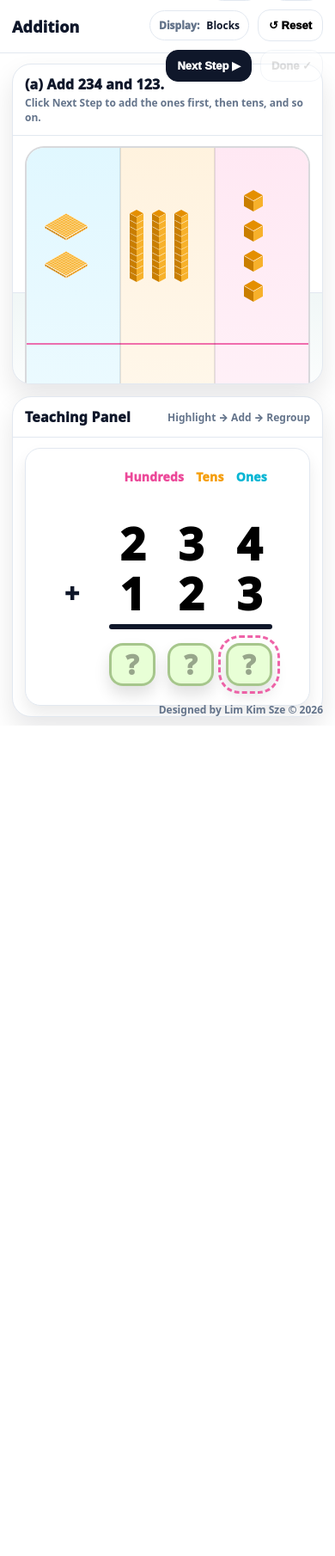
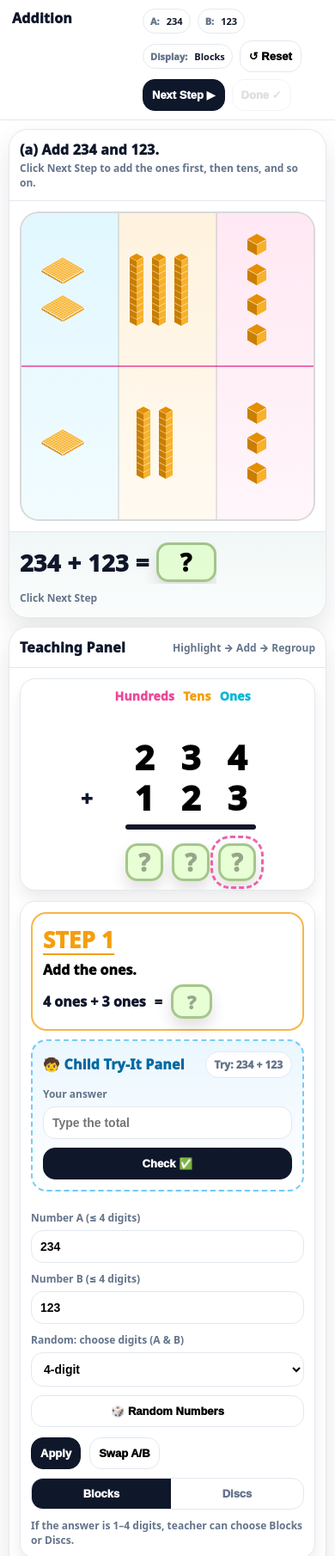
Before and after one commit to limkimsze-maker/P1_to_P3_Addition, a plain HTML site: page index.html in a window 390 px wide. Shown: the top 1810 px of the page at 86% size. Before the commit the page ends 844 px from the top, so only its background shows below. Drawn offline with Linux system fonts and the light colour scheme.

Commit message:
Update index.html

```diff
--- a/index.html
+++ b/index.html
@@ -4,7 +4,8 @@
 <link rel="icon" href="./kimsze_sharp16.ico?v=20260111a" sizes="any">
 <link rel="shortcut icon" href="./kimsze_sharp16.ico?v=20260111a">
   <meta charset="utf-8"/>
-  <meta name="viewport" content="width=device-width,initial-scale=1"/>
+  <!-- ✅ make viewport work properly on phones -->
+  <meta name="viewport" content="width=device-width, initial-scale=1, viewport-fit=cover"/>
   <title>Addition — Place Value Mat (Step-by-step)</title>
 
   <style>
@@ -37,7 +38,7 @@
       --ease: cubic-bezier(.2,.85,.2,1);
 
       /* Layout */
-      --topbarH: 62px;
+      --topbarH: 62px; /* used as a min-height only on mobile */
       --gap: 14px;
       --maxW: 1320px;
 
@@ -54,22 +55,32 @@
       font-family: system-ui, -apple-system, Segoe UI, Roboto, Arial, sans-serif;
       background: var(--bg);
       color: var(--ink);
-      overflow: hidden; /* no window scrolling */
+
+      /* ✅ allow scrolling on phones + inertia scroll */
+      overflow:auto;
+      -webkit-overflow-scrolling: touch;
+      -webkit-text-size-adjust: 100%;
     }
 
     .topbar{
-      height: var(--topbarH);
+      /* ✅ do NOT force fixed height; allow wrapping on phones */
+      height: auto;
+      min-height: var(--topbarH);
+
       border-bottom:1px solid var(--line);
       background: rgba(255,255,255,.92);
       backdrop-filter: blur(8px);
       display:flex;
-      align-items:center;
+      align-items:flex-start;
       justify-content:space-between;
       gap:12px;
       padding: 10px 14px;
       position: sticky;
-      top:0;
+      top: 0;
       z-index: 20;
+
+      /* ✅ safe-area for iPhone notch */
+      padding-top: calc(10px + env(safe-area-inset-top));
     }
     .title{
       display:flex;
@@ -112,6 +123,7 @@
       cursor:pointer;
       white-space:nowrap;
       transition: transform .08s ease;
+      touch-action: manipulation;
     }
     .btn:active{ transform: translateY(1px); }
     .btn.primary{
@@ -126,14 +138,18 @@
     }
 
     .wrap{
-      height: calc(100vh - var(--topbarH));
+      /* ✅ remove fixed viewport height so content can extend */
+      height: auto;
+      min-height: calc(100vh - var(--topbarH));
       max-width: var(--maxW);
       margin: 0 auto;
-      padding: 12px 14px 10px;
+      padding: 12px 14px 14px;
       display:grid;
       grid-template-columns: 1.55fr .85fr;
       gap: var(--gap);
-      overflow:hidden;
+
+      /* ✅ don't clip content on phones */
+      overflow: visible;
       min-height: 0;
     }
 
@@ -383,6 +399,10 @@
       align-items:center;
       gap: 12px;
       white-space:nowrap;
+      max-width: 100%;
+      overflow-x: auto;          /* ✅ allow sideways scroll if needed */
+      -webkit-overflow-scrolling: touch;
+      padding-bottom: 2px;
     }
     .ansPill{
       min-width: 70px;
@@ -397,6 +417,7 @@
       font-size: 34px;
       color:#000;
       box-shadow: 0 10px 18px rgba(0,0,0,.12);
+      flex: 0 0 auto;
     }
     .eqHint{
       font-size:12px;
@@ -733,6 +754,7 @@
       align-items:center;
       justify-content:space-between;
       gap:10px;
+      flex-wrap: wrap;
     }
     .childTitle{
       font-weight:1000;
@@ -814,6 +836,71 @@
       .algoBox{ height: 300px; }
       .panelBody{ grid-template-rows: 300px auto; }
     }
+
+    /* =========================
+       ✅ Mobile Optimisations
+       ========================= */
+    @media (max-width: 980px){
+      .wrap{ padding: 10px 10px 14px; }
+      .cardHead, .panelHead, .panelBody, .matWrap, .eqBar{ padding-left: 12px; padding-right: 12px; }
+    }
+
+    @media (max-width: 640px){
+      :root{
+        --gap: 10px;
+        --algoColW: 44px;
+        --algoGap: 10px;
+      }
+
+      .title .big{ font-size: 16px; }
+      .actions{ gap:8px; justify-content:flex-start; }
+      .pill{ font-size: 11px; padding: 6px 8px; }
+      .btn{ padding: 10px 10px; font-size: 13px; border-radius: 14px; }
+
+      .mat{ min-height: 360px; }
+
+      /* ✅ make right panel natural height on phone */
+      .panelBody{
+        grid-template-rows: auto auto;
+        gap: 12px;
+      }
+      .algoBox{
+        height: auto;
+        min-height: 240px;
+        padding: 10px;
+      }
+
+      .digitsCol{ font-size: 40px; }
+      .plus{ font-size: 24px; }
+      .resBox{ height: 44px; font-size: 28px; border-radius: 14px; }
+
+      .stepTitle{ font-size: 26px; }
+      .stepText{ font-size: 16px; }
+      .stepEq{ font-size: 16px; }
+      .miniBox{ width: 48px; height: 40px; font-size: 22px; }
+
+      /* ✅ equation line scales better */
+      .eq{ font-size: clamp(22px, 7vw, 38px); gap: 8px; }
+      .ansPill{ height: 46px; font-size: 28px; border-radius: 14px; }
+
+      /* ✅ forms stack */
+      .fields{ grid-template-columns: 1fr; }
+      .randRow{ grid-template-columns: 1fr; }
+      .rowBtns{ justify-content:flex-start; }
+      .seg{ width: 100%; }
+      .seg button{ flex: 1 1 auto; text-align:center; }
+
+      /* ✅ child panel stack */
+      .childGrid{ grid-template-columns: 1fr; }
+      #btnChildCheck{ width: 100%; }
+
+      /* ✅ credit should not cover buttons */
+      .credit{
+        position: static;
+        padding: 10px 12px 14px;
+        text-align: right;
+      }
+    }
   </style>
   <script src="https://cdn.counter.dev/script.js" data-id="825e93b6-ce99-40ef-8bcc-125f13297433" data-utcoffset="8"></script>
 </head>
@@ -908,7 +995,7 @@
             </div>
           </div>
 
-          <!-- ✅ Child Try-It Panel (NEW) -->
+          <!-- ✅ Child Try-It Panel -->
           <div class="childPanel" id="childPanel">
             <div class="childTitleRow">
               <div class="childTitle">🧒 Child Try-It Panel</div>
@@ -1099,7 +1186,7 @@
   };
 
   // =========================
-  // ✅ Confetti (NEW)
+  // ✅ Confetti
   // =========================
   function burstConfetti(){
     const layer = ui.confettiLayer;
@@ -1125,7 +1212,6 @@
       p.style.opacity = "0.95";
       p.style.transform = `rotate(${Math.random()*360}deg)`;
 
-      // no fixed palette needed; simple random HSL
       const hue = Math.floor(Math.random()*360);
       p.style.background = `hsl(${hue} 90% 55%)`;
 
@@ -1154,7 +1240,6 @@
   function pulseTeachingPanel(){
     ui.teachCard.classList.remove("pulseTeacher");
     ui.lowerPanel.classList.remove("pulseTeacher");
-    // reflow
     void ui.teachCard.offsetWidth;
     ui.teachCard.classList.add("pulseTeacher");
     ui.lowerPanel.classList.add("pulseTeacher");
@@ -1221,19 +1306,16 @@
     src.start(t0);
     src.stop(t0 + dur + 0.02);
   }
+
   function playClap(){
     const ctx = ensureAudio();
     if (!ctx) return;
-
-  // ✅ Important: audio may still be suspended unless resumed in gesture
     if (ctx.state === "suspended"){
       ctx.resume().then(() => playClap()).catch(()=>{});
       return;
     }
 
     const t0 = ctx.currentTime;
-
-  // Louder + cleaner
     const comp = ctx.createDynamicsCompressor();
     comp.threshold.setValueAtTime(-20, t0);
     comp.knee.setValueAtTime(18, t0);
@@ -1281,7 +1363,6 @@ function playClap(){
       src.stop(start + len + 0.01);
     };
 
-  // 4 overlapping bursts → clap
     mkBurst(0.00, 0.13, 1600, 1.1, 0.70);
     mkBurst(0.03, 0.14, 1200, 1.0, 0.55);
     mkBurst(0.07, 0.11, 2200, 1.4, 0.40);
@@ -1440,7 +1521,7 @@ function playClap(){
       ensureTwoColStructure(pileEl);
       for (const t of tokens) putTokenTwoCol(pileEl, t);
     } else {
-      pileEl.className = "pile pileGrid"; // 5 top, 4 below
+      pileEl.className = "pile pileGrid";
       for (const t of tokens) pileEl.appendChild(t);
     }
   }
@@ -1600,7 +1681,7 @@ function playClap(){
     ui.algoFit.style.transform = `scale(${s})`;
   }
 
-  // ======= Singapore-style number words (with hyphen) =======
+  // ======= Singapore-style number words =======
   const ONES = ["zero","one","two","three","four","five","six","seven","eight","nine"];
   const TEENS = ["ten","eleven","twelve","thirteen","fourteen","fifteen","sixteen","seventeen","eighteen","nineteen"];
   const TENS = ["","", "twenty","thirty","forty","fifty","sixty","seventy","eighty","ninety"];
@@ -1610,7 +1691,7 @@ function playClap(){
     if (n < 10) return ONES[n];
     if (n < 20) return TEENS[n-10];
     const t = Math.floor(n/10), o = n%10;
-    return o === 0 ? TENS[t] : `${TENS[t]}-${ONES[o]}`; // ✅ hyphen
+    return o === 0 ? TENS[t] : `${TENS[t]}-${ONES[o]}`;
   }
 
   function numberToWordsSG(n){
@@ -1626,11 +1707,9 @@ function playClap(){
       return `${ONES[h]} hundred and ${twoDigitWords(r)}`;
     };
 
-    if (n < 1000){
-      return joinHundreds(n);
-    }
-
-    const thousands = Math.floor(n / 1000); // 1..99
+    if (n < 1000) return joinHundreds(n);
+
+    const thousands = Math.floor(n / 1000);
     const rem = n % 1000;
 
     const thouWords = (thousands < 10) ? `${ONES[thousands]} thousand` : `${twoDigitWords(thousands)} thousand`;
@@ -1640,11 +1719,9 @@ function playClap(){
     const connector = (rem < 100 || isExactHundreds) ? " and " : ", ";
 
     let remWords = "";
-    if (rem < 100){
-      remWords = twoDigitWords(rem);
-    } else {
-      remWords = joinHundreds(rem);
-    }
+    if (rem < 100) remWords = twoDigitWords(rem);
+    else remWords = joinHundreds(rem);
+
     return thouWords + connector + remWords;
   }
 
@@ -1658,10 +1735,9 @@ function playClap(){
 
   const zoneMap = { top:{}, bottom:{} };
 
-  // ✅ Blocks allowed only if SUM fits within 4 digits (no ten-thousands column).
   function isBlocksAllowedFor(A,B){
     const sum = A + B;
-    const maxDigits = Math.max(digitLen(A), digitLen(B), digitLen(sum));
+    const maxDigits = Math.max(String(A).length, String(B).length, String(sum).length);
     return maxDigits <= 4;
   }
 
@@ -1688,9 +1764,7 @@ function playClap(){
   function setMode(mode){
     displayMode = mode;
     enforceModeRule();
-    if (ui.btnBlocks.disabled && displayMode==="blocks"){
-      displayMode = "discs";
-    }
+    if (ui.btnBlocks.disabled && displayMode==="blocks") displayMode = "discs";
     ui.btnBlocks.classList.toggle("active", displayMode==="blocks");
     ui.btnDiscs.classList.toggle("active", displayMode==="discs");
     ui.pillMode.textContent = (displayMode==="blocks") ? "Blocks" : "Discs";
@@ -1724,10 +1798,9 @@ function playClap(){
     renderStepCard(cols);
     renderAlgoResults(cols);
 
-    resetChildPanel(); // ✅ keep child panel in sync
-  }
-
-  // ======= RENDER =======
+    resetChildPanel();
+  }
+
   function renderAll(){
     A = clampInt(A, 0, MAX_INPUT);
     B = clampInt(B, 0, MAX_INPUT);
@@ -1739,8 +1812,7 @@ function playClap(){
     ui.eqA.textContent = A;
     ui.eqB.textContent = B;
     ui.prompt.textContent = `(a) Add ${A} and ${B}.`;
-
-    ui.childEq.textContent = `${A} + ${B}`; // ✅ live update even before reset
+    ui.childEq.textContent = `${A} + ${B}`;
 
     const cols = getCols(A,B);
 
@@ -1821,7 +1893,7 @@ function playClap(){
         putTokenTwoCol(pileEl, tok);
       }
     } else {
-      pileEl.className = "pile pileGrid"; // tens: 5 top, 4 below
+      pileEl.className = "pile pileGrid";
       for (let i=0;i<count;i++){
         const tok = makeTokenEl(placeKey);
         pileEl.appendChild(tok);
@@ -1892,13 +1964,10 @@ function playClap(){
     requestAnimationFrame(fitAlgo);
   }
 
-  // ✅ FIX: show carry above Thousands when needed;
-  // hide ONLY the "last regrouped 1" that would sit above Ten-Thousands.
   function updateCarryDisplay(cols){
     const spans = Array.from(ui.carryRow.children);
-    const hideLeftMostCarry = (cols[0] === "tt"); // only for Ten-Thousands column
-
-    // any visible carry?
+    const hideLeftMostCarry = (cols[0] === "tt");
+
     const anyVisibleCarry = cols.some(k => {
       if (hideLeftMostCarry && k === "tt") return false;
       return (carry[k] || 0) > 0;
@@ -1931,7 +2000,7 @@ function playClap(){
 
   function renderAlgoResults(cols){
     cols.forEach(k => {
-      const box = $("res_" + k);
+      const box = document.getElementById("res_" + k);
       const v = resultDigits[k];
       if (!box) return;
       if (v === null || v === undefined){
@@ -1968,13 +2037,14 @@ function playClap(){
     const placeOrder = cols.slice().reverse();
     const currentPlace = placeOrder[step] || null;
     if (currentPlace){
-      const target = $("res_" + currentPlace);
+      const target = document.getElementById("res_" + currentPlace);
       if (target){
         target.style.outline = "3px dashed rgba(236,72,153,.85)";
         target.style.outlineOffset = "6px";
       }
     }
   }
+
   function renderStepCard(cols){
     const da = splitDigits(A);
     const db = splitDigits(B);
@@ -1997,7 +2067,6 @@ function renderStepCard(cols){
     const aV = da[p] ?? 0;
     const bV = db[p] ?? 0;
 
-  // Base word for this column
     const baseWord =
       (p==="o")  ? "one" :
       (p==="t")  ? "ten" :
@@ -2005,7 +2074,6 @@ function renderStepCard(cols){
       (p==="th") ? "thousand" :
       "ten-thousand";
 
-  // Column word used for aV and bV (plural-friendly)
     const colWord =
       (p==="o")  ? "ones" :
       (p==="t")  ? "tens" :
@@ -2013,7 +2081,6 @@ function renderStepCard(cols){
       (p==="th") ? "thousands" :
       "ten-thousands";
 
-  // Carry-in described as correct place value (e.g., 1 ten, 2 tens, 1 hundred...)
     const carryWord = (carryIn === 1) ? baseWord : `${baseWord}s`;
 
     ui.stepL.textContent = carryIn > 0
@@ -2111,19 +2178,8 @@ function renderStepCard(cols){
     busy = false;
   }
 
-  // ======= RULES =======
-  function showModeRuleNote(){
-    if (isBlocksAllowedFor(A,B)){
-      ui.ruleNote.textContent = "If the answer is 1–4 digits, teacher can choose Blocks or Discs.";
-    } else {
-      ui.ruleNote.textContent = "If the answer is 5 digits, use place value discs.";
-    }
-  }
-
   // ✅ Random helpers
-  function randInt(min, max){
-    return Math.floor(min + Math.random() * (max - min + 1));
-  }
+  function randInt(min, max){ return Math.floor(min + Math.random() * (max - min + 1)); }
   function randomByDigits(d){
     d = clampInt(d, 1, 4);
     const min = (d === 1) ? 0 : Math.pow(10, d-1);
@@ -2137,19 +2193,15 @@ function renderStepCard(cols){
     ui.inB.value = B;
     showErr("");
     enforceModeRule();
-    showModeRuleNote();
     renderAll();
   }
 
-  // =========================
-  // ✅ Child Panel Logic (NEW)
-  // =========================
+  // ✅ Child panel logic
   function setChildMsg(kind, text){
     ui.childMsg.className = "childMsg " + kind;
     ui.childMsg.textContent = text;
     ui.childMsg.style.display = "block";
   }
-
   function checkChildAnswer(){
     resumeAudioIfNeeded();
     const raw = String(ui.childAns.value ?? "").trim();
@@ -2188,7 +2240,6 @@ function renderStepCard(cols){
 
   ui.btnApply.addEventListener("click", () => {
     showErr("");
-
     const rawA = ui.inA.value;
     const rawB = ui.inB.value;
 
@@ -2203,12 +2254,9 @@ function renderStepCard(cols){
     ui.inA.value = A;
     ui.inB.value = B;
 
-    if (trimmed){
-      showErr("Numbers A and B must be 4 digits or less (0–9999).");
-    }
+    if (trimmed) showErr("Numbers A and B must be 4 digits or less (0–9999).");
 
     enforceModeRule();
-    showModeRuleNote();
     renderAll();
   });
 
@@ -2218,18 +2266,14 @@ function renderStepCard(cols){
     ui.inA.value = A;
     ui.inB.value = B;
     enforceModeRule();
-    showModeRuleNote();
     renderAll();
   });
 
   ui.btnReset.addEventListener("click", () => { showErr(""); renderAll(); });
   ui.btnNext.addEventListener("click", () => doNextStep());
 
-  // ✅ Child panel events
   ui.btnChildCheck.addEventListener("click", checkChildAnswer);
-  ui.childAns.addEventListener("keydown", (e) => {
-    if (e.key === "Enter") checkChildAnswer();
-  });
+  ui.childAns.addEventListener("keydown", (e) => { if (e.key === "Enter") checkChildAnswer(); });
 
   window.addEventListener("resize", () => {
     requestAnimationFrame(() => {
@@ -2239,7 +2283,6 @@ function renderStepCard(cols){
   });
 
   // ======= INIT =======
-  showModeRuleNote();
   enforceModeRule();
   renderAll();
 })();
```
Lines whose indentation alone changed are shown as unchanged.
